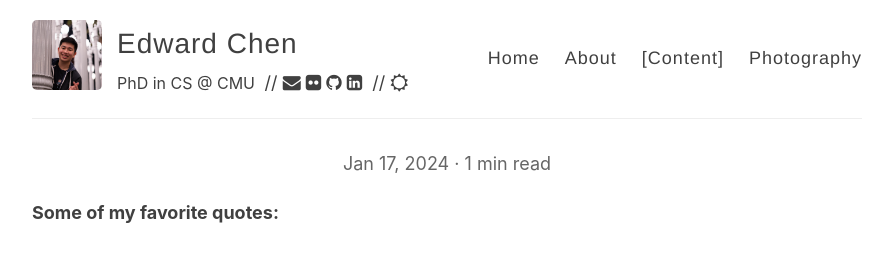
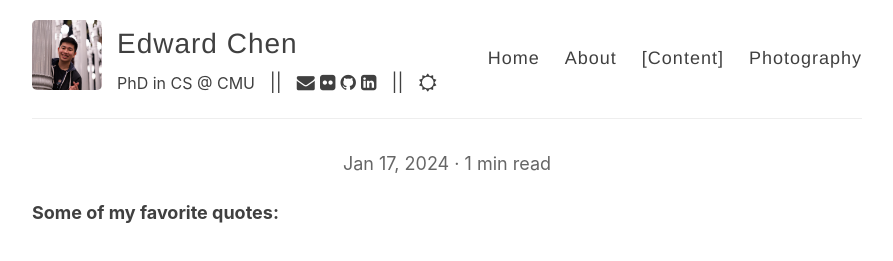
Before and after one commit to edwjchen/edwjchen.github.io, a Jekyll site: the page built from index.html, in a window 1280 px wide. Shown: the top 261 px of the page, without its empty margins (193-1086 px from the left). Built offline with Jekyll 4.4.1, drawn with Linux system fonts in a browser that asks for light colours; nearby versions of some CDN libraries; the list of posts is cut into pages by our own code.

Commit message:
changed delimiter from // to ||

```diff
--- a/_layouts/default.html
+++ b/_layouts/default.html
@@ -26,8 +26,8 @@
 
             <div class="site-info">
               <h1 class="site-name"><a href="{{ site.baseurl }}/">{{ site.name }}</a></h1>
-              <span class="site-description">{{ site.description }} </span> &nbsp;//
-              <span> {% include icons.html %} </span> &nbsp;//
+              <span class="site-description">{{ site.description }} </span> &nbsp; || &nbsp;
+              <span> {% include icons.html %} </span> &nbsp; || &nbsp;
               <a><i class="dark dark_mode fa fa-sun-o" onclick="toggleTheme()"></i></a>
             </div>
             <nav>
```
